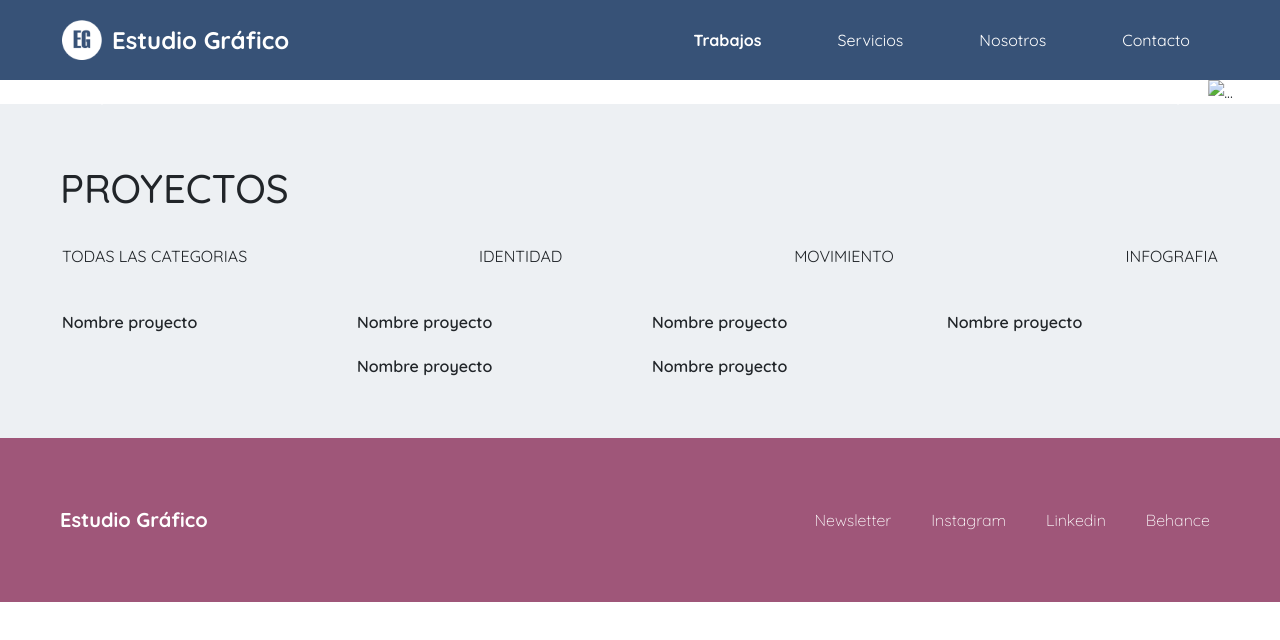
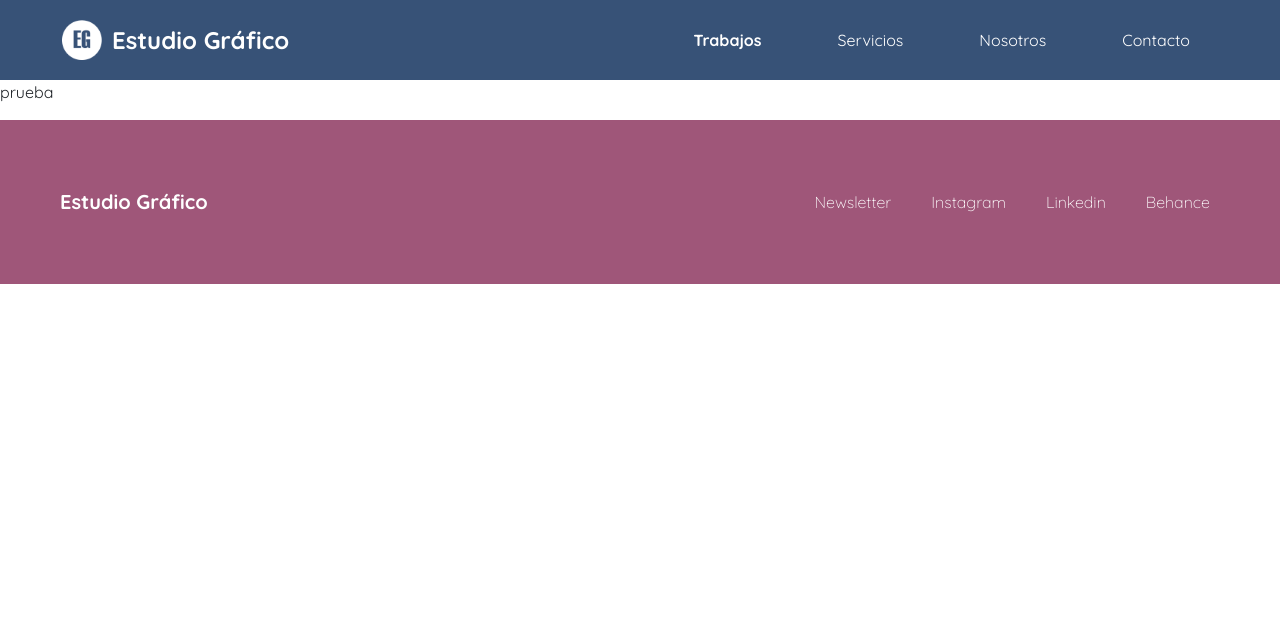
Before and after one commit to JorgeFresquet/entrega_fresquet, a plain HTML site: page html/contacto.html in a window 1280 px wide. Drawn offline with nearby package versions, Linux system fonts and the light colour scheme.

Commit message:
[M] nueva version con cambios

```diff
--- a/html/contacto.html
+++ b/html/contacto.html
@@ -70,73 +70,7 @@
         </nav>
     </header>
 
-    <!--banner-->
-    <section id="carouselExampleCaptions" class="carousel slide" data-bs-ride="carousel">
-            <div class="carousel-indicators">
-              <button type="button" data-bs-target="#carouselExampleCaptions" data-bs-slide-to="0" class="active" aria-current="true" aria-label="Slide 1"></button>
-              <button type="button" data-bs-target="#carouselExampleCaptions" data-bs-slide-to="1" aria-label="Slide 2"></button>
-              <button type="button" data-bs-target="#carouselExampleCaptions" data-bs-slide-to="2" aria-label="Slide 3"></button>
-            </div>
-            <div class="carousel-inner">
-              <div class="carousel-item active">
-                <img src="./image/banner_1.jpg" class="d-block w-100" alt="...">
-                <div class="carousel-caption d-none d-md-block">
-                  <h5>First slide label</h5>
-                  <p>Some representative placeholder content for the first slide.</p>
-                </div>
-              </div>
-              <div class="carousel-item">
-                <img src="./image/banner_2.JPG" class="d-block w-100" alt="...">
-                <div class="carousel-caption d-none d-md-block">
-                  <h5>Second slide label</h5>
-                  <p>Some representative placeholder content for the second slide.</p>
-                </div>
-              </div>
-              <div class="carousel-item">
-                <img src="./image/banner_3.JPG" class="d-block w-100" alt="...">
-                <div class="carousel-caption d-none d-md-block">
-                  <h5>Third slide label</h5>
-                  <p>Some representative placeholder content for the third slide.</p>
-                </div>
-              </div>
-            </div>
-            <button class="carousel-control-prev" type="button" data-bs-target="#carouselExampleCaptions" data-bs-slide="prev">
-              <span class="carousel-control-prev-icon" aria-hidden="true"></span>
-              <span class="visually-hidden">Previous</span>
-            </button>
-            <button class="carousel-control-next" type="button" data-bs-target="#carouselExampleCaptions" data-bs-slide="next">
-              <span class="carousel-control-next-icon" aria-hidden="true"></span>
-              <span class="visually-hidden">Next</span>
-            </button>
-
-    </section>
-
-    <main>
-        <h1 id="titulo_encabezado_proyectos" class="titulo_proyectos">PROYECTOS</h1>
-        <div class="contenedor_seleccion_proyectos">
-            <div>TODAS LAS CATEGORIAS</div>
-            <div>IDENTIDAD</div>
-            <div>MOVIMIENTO</div>
-            <div>INFOGRAFIA</div>
-        </div>
-
-        <div class="container-fluid">
-            <div class="row contenedor_trabajos">
-            <div class="col-xs-12 col-sm-6 col-md-4 col-lg-3 contendor_proyectos">
-                <img class="img-fluid" src="./image/trabajo_1.jpg" alt="">Nombre proyecto</div>
-            <div class="col-xs-12 col-sm-6 col-md-4 col-lg-3 contendor_proyectos">
-                <img class="img-fluid" src="./image/trabajo_2.jpg" alt="">Nombre proyecto</div>
-            <div class="col-xs-12 col-sm-6 col-md-4 col-lg-3 contendor_proyectos">
-                <img class="img-fluid" src="./image/trabajo_3.jpg" alt="">Nombre proyecto</div>
-            <div class="col-xs-12 col-sm-6 col-md-4 col-lg-3 contendor_proyectos">
-                <img class="img-fluid" src="./image/trabajo_4.jpg" alt="">Nombre proyecto</div>
-            <div class="col-xs-12 col-sm-6 col-md-4 col-lg-3 contendor_proyectos">
-                <img class="img-fluid" src="./image/trabajo_5.jpg" alt="">Nombre proyecto</div>
-            <div class="col-xs-12 col-sm-6 col-md-4 col-lg-3 contendor_proyectos">
-                <img class="img-fluid" src="./image/trabajo_6.jpg" alt="">Nombre proyecto</div>
-        </div>
-        </div>
-    </main>
+    <p>prueba</p>
 
     <footer class="contendor_footer">
         <p class="nombreMarca marcaPie">Estudio Gráfico</p>
--- a/style/style.css
+++ b/style/style.css
@@ -129,7 +129,7 @@ main{
 }
 .destacado{
     font-weight: 800;
-    color: #375277;
+    color: #red;
     margin-bottom: 5px;
 }
 .contenedor_img_servicios{
```
Also changed, not shown: 1 other file.
